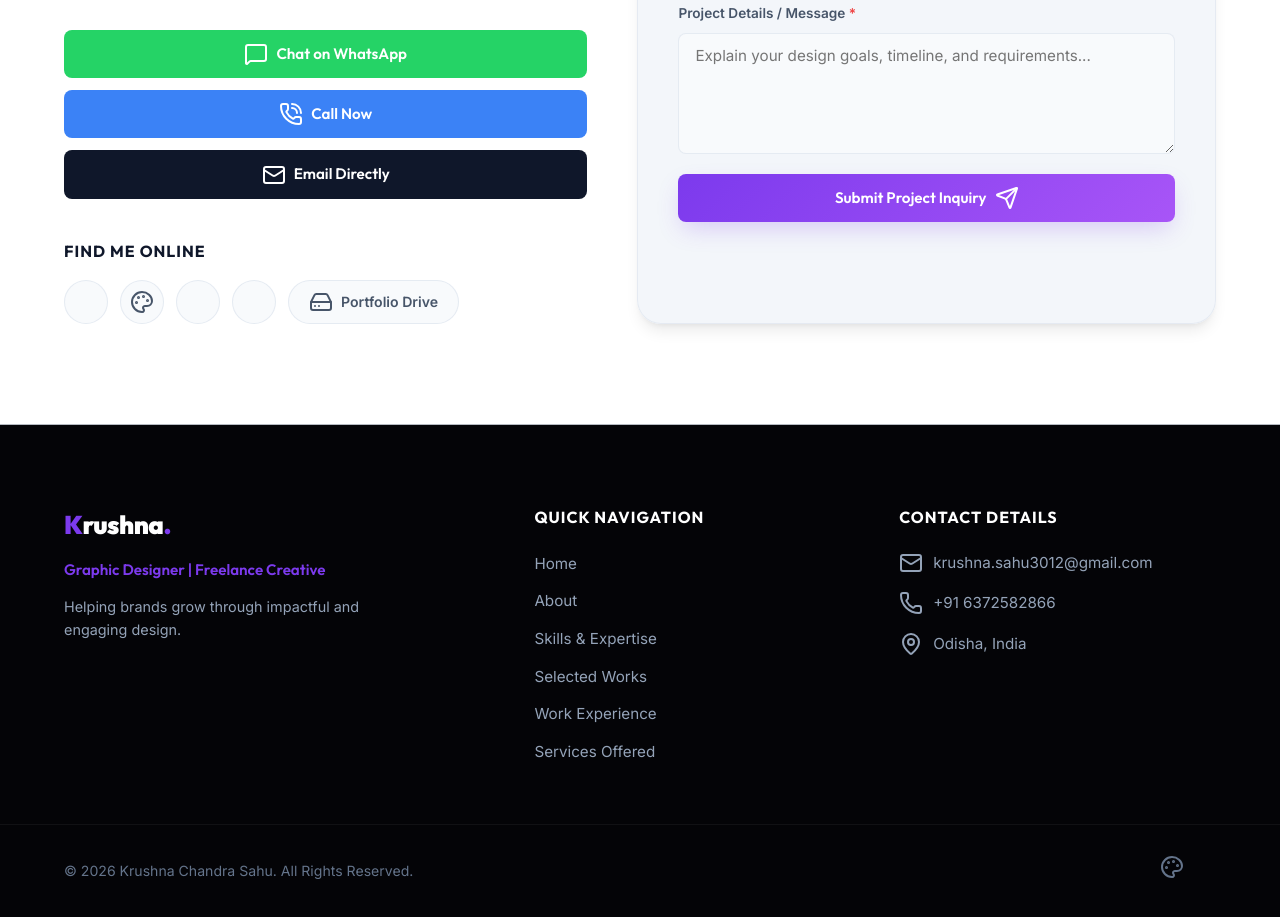
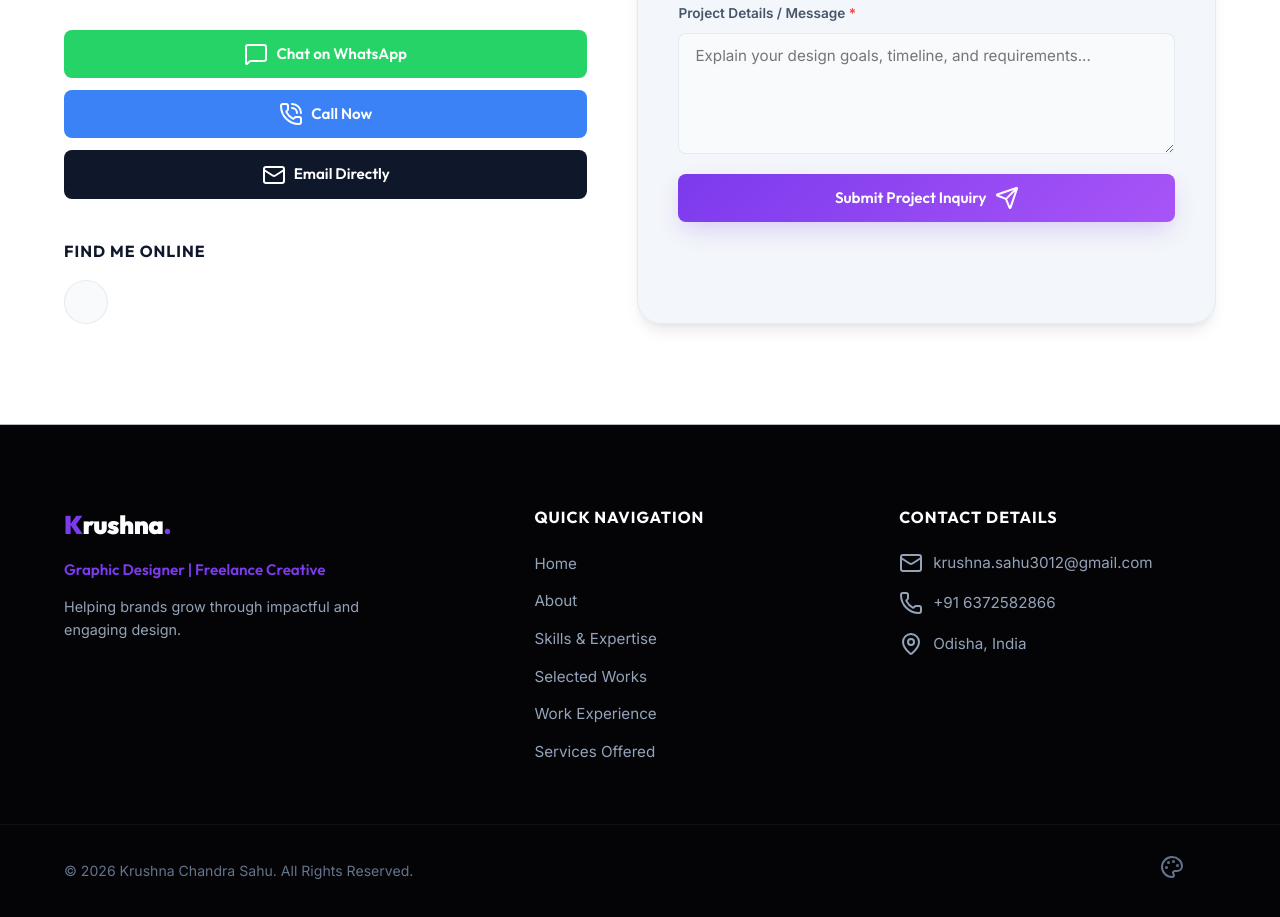
Before and after one commit to Krushna-3012/portfolio, a plain HTML site: page index.html in a window 1280 px wide. Shown: the part 7885-8802 px from the top of the page. Drawn offline with nearby package versions, Linux system fonts and the light colour scheme.

Commit message:
new changes

```diff
--- a/index.html
+++ b/index.html
@@ -675,10 +675,6 @@
                         <h4>Find Me Online</h4>
                         <div class="social-links-row">
                             <a href="https://linkedin.com/in/krushna-chandra-sahu" target="_blank" rel="noopener noreferrer" aria-label="LinkedIn"><i data-lucide="linkedin"></i></a>
-                            <a href="https://behance.net/krushnachandrasahu" target="_blank" rel="noopener noreferrer" aria-label="Behance"><i data-lucide="palette"></i></a>
-                            <a href="https://instagram.com/krushna_sahu_design" target="_blank" rel="noopener noreferrer" aria-label="Instagram"><i data-lucide="instagram"></i></a>
-                            <a href="https://dribbble.com/krushna_sahu" target="_blank" rel="noopener noreferrer" aria-label="Dribbble"><i data-lucide="dribbble"></i></a>
-                            <a href="https://drive.google.com" target="_blank" rel="noopener noreferrer" class="drive-link-badge" aria-label="Portfolio Drive"><i data-lucide="hard-drive"></i> Portfolio Drive</a>
                         </div>
                     </div>
                 </div>
```
